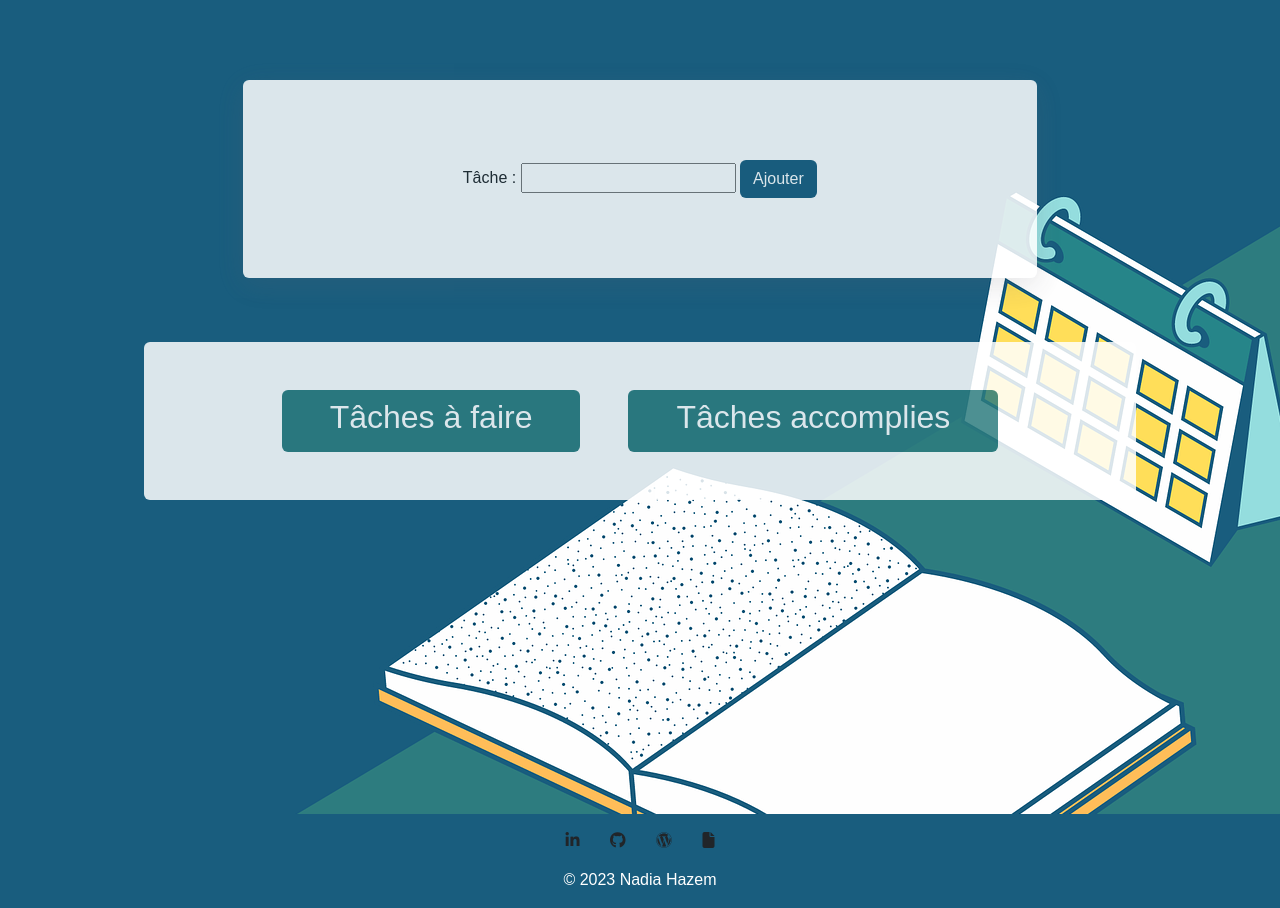
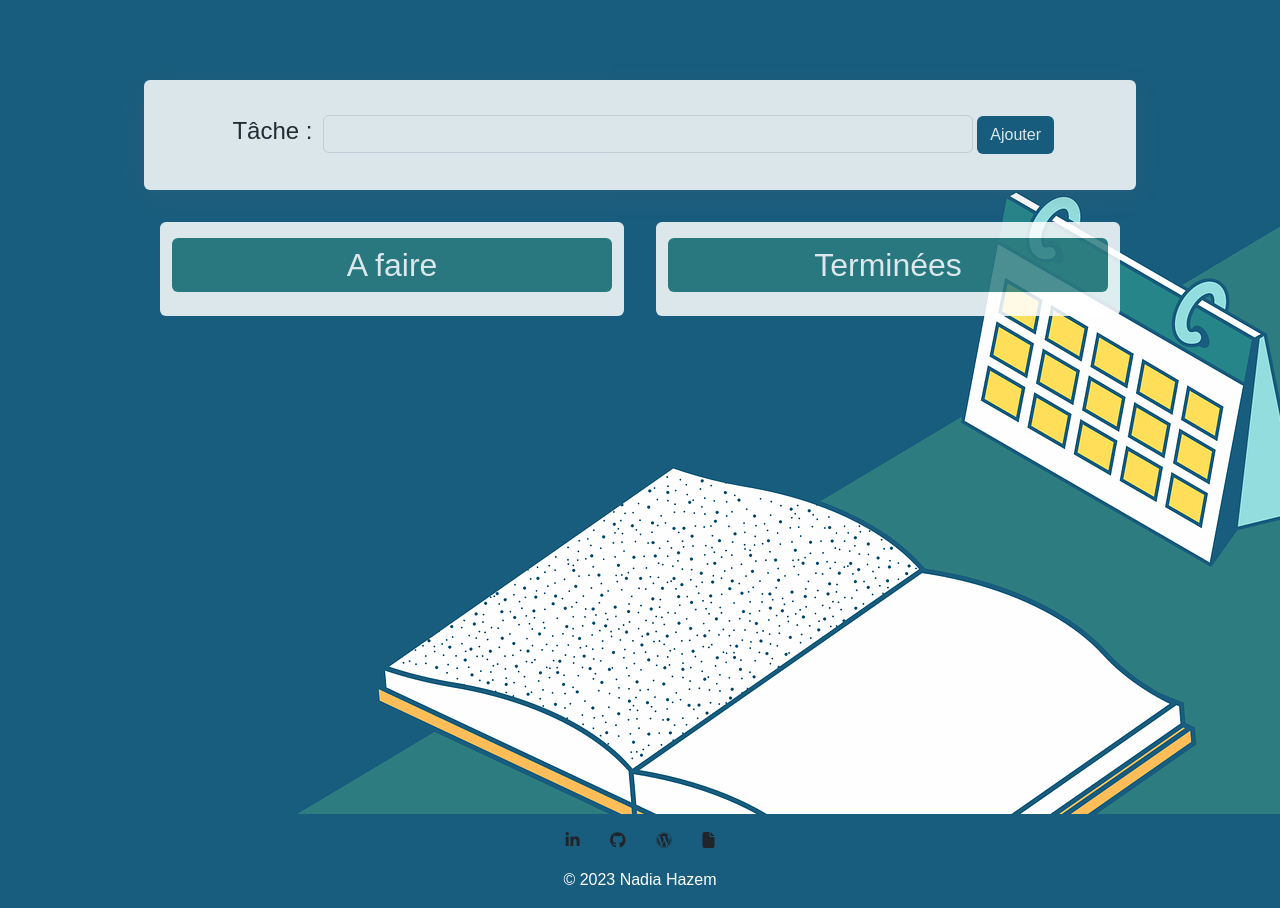
Before and after one commit to nadia-hazem/tdl, a PHP site: page /todolist.php in a window 1280 px wide. Shown: the part 16-924 px from the top of the page. Run offline with PHP 8.4, Linux system fonts and the light colour scheme; data that the repository does not hold is empty; some libraries are stand-ins or nearby versions.

Commit message:
améliorations css

```diff
--- a/assets/css/style.css
+++ b/assets/css/style.css
@@ -29,11 +30,11 @@ body {
     background: #f1f1f1;
 }
 body#index {
-    background: url(/tdl/assets/img/bg7.png) no-repeat center center fixed;
+    background: url(/tdl/assets/img/bg1.png) no-repeat center center fixed;
     transition: all 0.5s ease-in-out;
 }
 body#todolist {
-    background: url(/tdl/assets/img/bg4.png) no-repeat center center fixed;
+    background: url(/tdl/assets/img/bg2.png) no-repeat center center fixed;
     transition: all 0.5s ease-in-out;
 }
 
@@ -49,6 +50,7 @@ header {
     width: 80%;
     padding: 1rem;
     margin-top: 5rem;
+    margin-bottom: 5rem;
 }
 .opa {
     background: white;
@@ -119,18 +121,25 @@ a {
 form {
     margin: 0 auto;
     width: 80%;
-    border-radius: 15px;
-    padding: 5rem;
+    padding: 2rem;
     box-shadow: rgba(100, 100, 111, 0.2) 0px 7px 29px 0px;
 }
 .todoform {
-    background: white;
-    opacity: 0.85;
+    width: 100%;
+}
+.todoform label {
+    width: 10%;
 }
 .todoform input {
     width: 70%;
-    padding: 5px 20px;
 }
+.tofdoform button {
+    width: 10%;
+}
+.form-control {
+    display: inline-block!important;
+}
+
 /* Meddias queries */
 
 @media (max-width: 1200px) {
--- a/assets/js/app.js
+++ b/assets/js/app.js
@@ -13,7 +13,7 @@ document.addEventListener("DOMContentLoaded", function() {
         // Créer l'élément de liste
         let tr = document.createElement("tr");
         let tdText = document.createElement("td");
-        tdText.innerText = task.task;
+        tdText.innerText = ' ⚑ ' + task.task;
         let tdDate = document.createElement("td");
 
         let tdBtns = document.createElement("td");
@@ -45,13 +45,13 @@ document.addEventListener("DOMContentLoaded", function() {
         tr.appendChild(tdDate);
         tr.appendChild(tdBtns);
 
-        // ajouter les boutons si besoin
+        // condition des boutons suppr. et bascule
         if (task.state == 1) {
-            tdDate.innerText = " -" + task.dateStart + " -" + task.dateEnd;
+            tdDate.innerText = " ⏵ " + task.dateStart + " ⏯ " + task.dateEnd;
             // Ajouter le bouton de suppression
             tdBtns.appendChild(deleteButton);
         } else {
-            tdDate.innerText = task.dateStart;
+            tdDate.innerText = " 📅 " + task.dateStart;
             // Ajouter le bouton de suppression et de basculement
             tdBtns.appendChild(deleteButton);
             tdBtns.appendChild(toggleButton);
--- a/index.php
+++ b/index.php
@@ -57,7 +57,7 @@ $pdo = $user->getBdd();
                     <h1 class="text-center">Connexion</h1>
                     <h3 class="playfair text-center mb-5">Connectez-vous pour consulter vos tâches</h3>
 
-                    <div class="row">
+                    <div class="col">
                         <div class="col">
                             <label for="login">Login</label>
                             <input type="text" class="login form-control" placeholder="Entrer le nom d'utilisateur" name="login" required>
@@ -90,7 +90,7 @@ $pdo = $user->getBdd();
             <div id="inscriptionDiv" class=" animate__animated animate__zoomIn ">
 
                 <!-- register -->
-                <form id="registerForm"  class="opa" action="verification.php">
+                <form id="registerForm"  class="opa rounded text-center" action="verification.php">
 
                     <h1 class="text-center">Inscription</h1>
                     <h3 class="playfair text-center mb-5">Inscrivez-vous pour créer une Todolist</h3>
--- a/todolist.php
+++ b/todolist.php
@@ -55,34 +55,36 @@ $bdd = $user->getBdd();
 
         <main class="container justify-content-center">
 
-            <form method="post" id="todoForm" class="opa rounded text-center animate__animated animate__zoomIn" action="">
+            <form method="post" id="todoForm" class="todoform opa rounded text-center animate__animated animate__zoomIn" action="">
 
-                <label for="task">Tâche :</label>
-                <input type="text" name="task" id="task" required>
+                <label for="task"><h4>Tâche :</h4></label>
 
-                <button type="submit" class="btn bg-blue" id="addTask" name="ajouter">Ajouter</button>
+                <input type="text" name="task" id="task" class="rounded inline form-control" required>
+
+                <button type="submit" class="btn bg-blue my-1" id="addTask" name="ajouter">Ajouter</button>
 
             </form>
 
             <p></p>
 
-            <div class="d-flex justify-content-center gap-5 my-5 p-5 opa rounded w-100 animate__animated animate__zoomIn">
-                <section class="d-flex flex-column md-6">
+            <div class="row wrap rounded w-100 animate__animated animate__zoomIn">
 
-                    <span class="bg-title rounded w-100">
-                        <h2 class="h2 text-center text-white py-2 px-5">Tâches à faire</h2>
-                    </span>
+                <section class="col md-6 rounded m-3 py-3 opa md-6">
+
+                    <div class="bg-title rounded w-100">
+                        <h2 class="h2 text-center text-white py-2 px-5">A faire</h2>
+                    </div>
 
                     <table id="todoList" width="100%">
                     </table>
 
                 </section>
 
-                <section class="d-flex flex-column md-6">
+                <section class="col md-6 rounded m-3 py-3 opa md-6">
 
-                    <span class="bg-title rounded w-100">
-                        <h2 class="h2 text-center text-white py-2 px-5">Tâches accomplies</h2>
-                    </span>
+                    <div class="bg-title rounded w-100">
+                        <h2 class="h2 text-center text-white py-2 px-5">Terminées</h2>
+                    </div>
 
                     <table id="doneList" width="100%">
                     </table>
```
Also changed, not shown: other parts of assets/css/style.css (+43 -0 lines), assets/img/bg1.png (renamed from assets/img/bg7.png), assets/img/bg2.png (renamed from assets/img/bg4.png).
